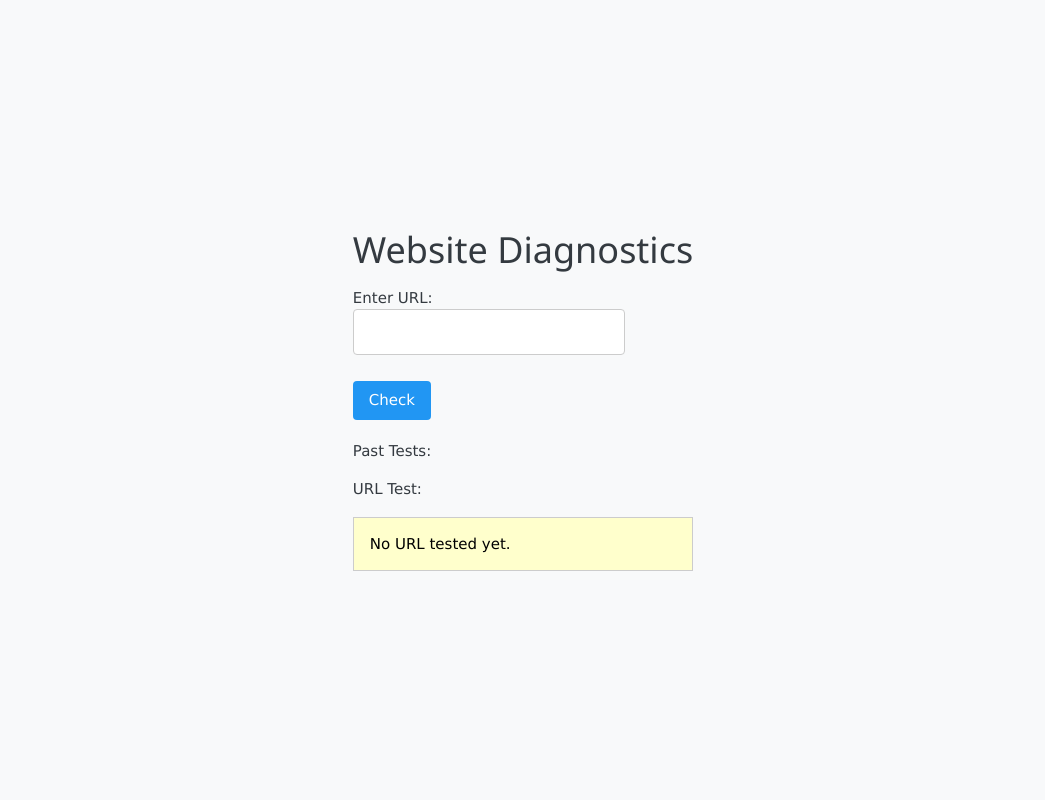
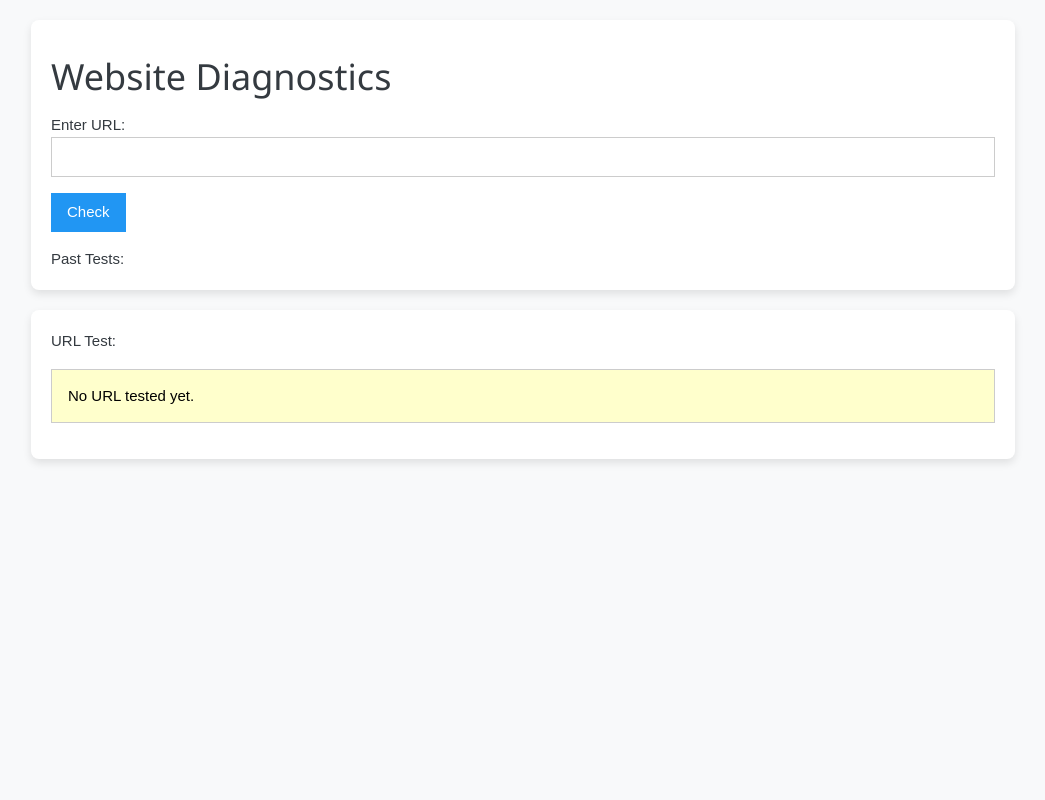
Before and after one commit to nickilby/jim-bob, a Flask app: page / in a window 1280 px wide. Shown: the whole page, without its empty margins (117-1162 px from the left). Run offline with Flask 3, Linux system fonts and the light colour scheme.

Commit message:
html and css update to improve readability and layout

```diff
--- a/app/static/styles.css
+++ b/app/static/styles.css
@@ -1,51 +1,130 @@
-/* styles.css */
+<!DOCTYPE html>
+<html lang="en">
+<head>
+    <meta charset="UTF-8">
+    <meta name="viewport" content="width=device-width, initial-scale=1.0">
+    <title>Website Diagnostics</title>
+    <link rel="stylesheet" href="{{ url_for('static', filename='styles.css') }}">
+    <link rel="stylesheet" href="https://www.w3schools.com/w3css/4/w3.css">
+    <style>
         body {
             font-family: Arial, sans-serif;
             background-color: #f8f9fa;
             margin: 0;
             padding: 0;
             display: flex;
-    justify-content: center;
+            flex-direction: column;
             align-items: center;
             height: 100vh;
             color: #343a40;
         }
 
         .container {
+            width: 100%;
+            max-width: 600px;
+            padding: 20px;
+            box-sizing: border-box;
+        }
+
+        .fixed-form {
+            position: sticky;
+            top: 0;
             background: #fff;
             padding: 20px;
             border-radius: 8px;
             box-shadow: 0 4px 8px rgba(0, 0, 0, 0.1);
-    max-width: 600px;
             width: 100%;
-    text-align: center;
+            z-index: 10;
         }
 
-h1 {
-    margin-bottom: 20px;
+        .results {
+            flex: 1;
+            width: 100%;
+            overflow-y: auto;
+            margin-top: 20px;
+            padding: 20px;
+            background: #fff;
+            border-radius: 8px;
+            box-shadow: 0 4px 8px rgba(0, 0, 0, 0.1);
+            max-height: 70vh;
         }
 
-form {
-    margin-bottom: 20px;
+        .results ul {
+            list-style: none;
+            padding: 0;
         }
 
-input[type="text"] {
-    width: 80%;
-    padding: 10px;
-    margin-bottom: 10px;
-    border: 1px solid #ced4da;
-    border-radius: 4px;
-    font-size: 16px;
+        .results li:nth-child(odd) {
+            background: #f0f0f0;
         }
 
-button {
-    padding: 10px 20px;
-    background-color: #007bff;
-    color: #fff;
-    border: none;
-    border-radius: 4px;
-    cursor: pointer;
-    font-size: 16px;
+        .results li:nth-child(even) {
+            background: #e0e0e0;
         }
 
-button:hover
+        .results li {
+            padding: 10px;
+            border-radius: 4px;
+            margin-bottom: 5px;
+        }
+    </style>
+</head>
+<body>
+    <div class="container">
+        <div class="fixed-form">
+            <h1>Website Diagnostics</h1>
+            <form method="post">
+                <label for="url">Enter URL:</label>
+                <input class="w3-input w3-border" type="text" id="url" name="url" value="{{ current_url }}" required>
+                <button class="w3-button w3-blue w3-margin-top" type="submit">Check</button>
+            </form>
+
+            <div class="w3-margin-top">
+                <label>Past Tests:</label>
+                <ul class="w3-ul">
+                    {% for past_url in past_tests %}
+                        <li><a href="{{ url_for('main.index', url=past_url) }}">{{ past_url }}</a></li>
+                    {% endfor %}
+                </ul>
+            </div>
+        </div>
+
+        <div class="results">
+            <div class="result">
+                <label>URL Test:</label>
+                {% if status_message %}
+                    <div class="w3-panel {{ status_color }}">
+                        <p>{{ status_message }}</p>
+                    </div>
+                    <div class="w3-panel w3-border">
+                        <ul>
+                            {% if additional_info.response_time %}
+                                <li><strong>Response Time:</strong> {{ additional_info.response_time }} seconds</li>
+                            {% endif %}
+                            {% if additional_info.content_length %}
+                                <li><strong>Content Length:</strong> {{ additional_info.content_length }} bytes</li>
+                            {% endif %}
+                            {% if additional_info.headers %}
+                                <li><strong>Headers:</strong></li>
+                                {% for key, value in additional_info.headers.items() %}
+                                    <li><strong>{{ key }}:</strong> {{ value }}</li>
+                                {% endfor %}
+                            {% endif %}
+                            {% if additional_info.ssl_details %}
+                                <li><strong>SSL Details:</strong></li>
+                                <li><strong>Issuer:</strong> {{ additional_info.ssl_details.issuer }}</li>
+                                <li><strong>Valid From:</strong> {{ additional_info.ssl_details.notBefore }}</li>
+                                <li><strong>Valid To:</strong> {{ additional_info.ssl_details.notAfter }}</li>
+                            {% endif %}
+                        </ul>
+                    </div>
+                {% else %}
+                    <div class="w3-panel w3-pale-yellow w3-border">
+                        <p>No URL tested yet.</p>
+                    </div>
+                {% endif %}
+            </div>
+        </div>
+    </div>
+</body>
+</html>
--- a/app/templates/index.html
+++ b/app/templates/index.html
@@ -6,9 +6,53 @@
     <title>Website Diagnostics</title>
     <link rel="stylesheet" href="{{ url_for('static', filename='styles.css') }}">
     <link rel="stylesheet" href="https://www.w3schools.com/w3css/4/w3.css">
+    <style>
+        body {
+            font-family: Arial, sans-serif;
+            background-color: #f8f9fa;
+            margin: 0;
+            padding: 0;
+            display: flex;
+            flex-direction: column;
+            align-items: center;
+            height: 100vh;
+            color: #343a40;
+        }
+
+        .container {
+            width: 100%;
+            max-width: 80%;
+            padding: 20px;
+            box-sizing: border-box;
+        }
+
+        .fixed-form {
+            position: sticky;
+            top: 0;
+            background: #fff;
+            padding: 20px;
+            border-radius: 8px;
+            box-shadow: 0 4px 8px rgba(0, 0, 0, 0.1);
+            width: 100%;
+            z-index: 10;
+        }
+
+        .results {
+            flex: 1;
+            width: 100%;
+            overflow-y: auto;
+            margin-top: 20px;
+            padding: 20px;
+            background: #fff;
+            border-radius: 8px;
+            box-shadow: 0 4px 8px rgba(0, 0, 0, 0.1);
+            max-height: 70vh;
+        }
+    </style>
 </head>
 <body>
-    <div class="w3-container">
+    <div class="container">
+        <div class="fixed-form">
             <h1>Website Diagnostics</h1>
             <form method="post">
                 <label for="url">Enter URL:</label>
@@ -24,8 +68,10 @@
                     {% endfor %}
                 </ul>
             </div>
+        </div>
 
-        <div class="result w3-margin-top">
+        <div class="results">
+            <div class="result">
                 <label>URL Test:</label>
                 {% if status_message %}
                     <div class="w3-panel {{ status_color }}">
@@ -62,5 +108,6 @@
                 {% endif %}
             </div>
         </div>
+    </div>
 </body>
 </html>
```
Lines whose indentation alone changed are shown as unchanged.
